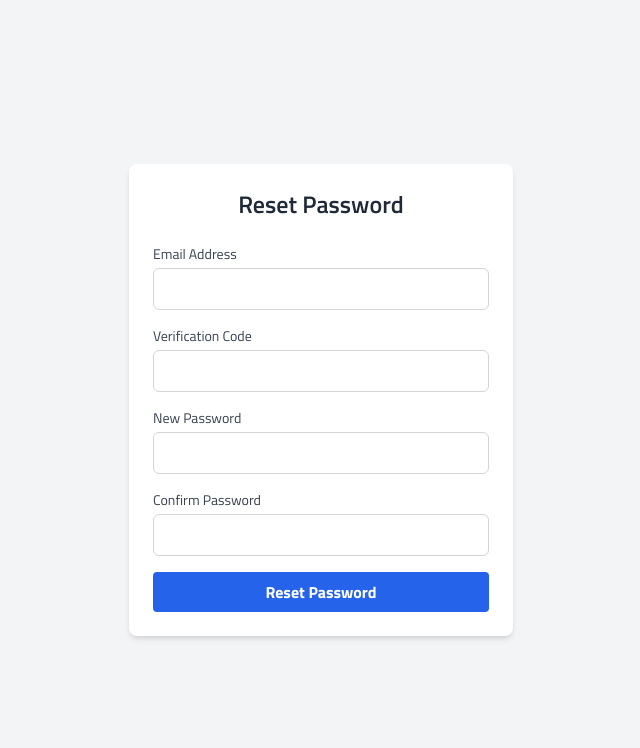
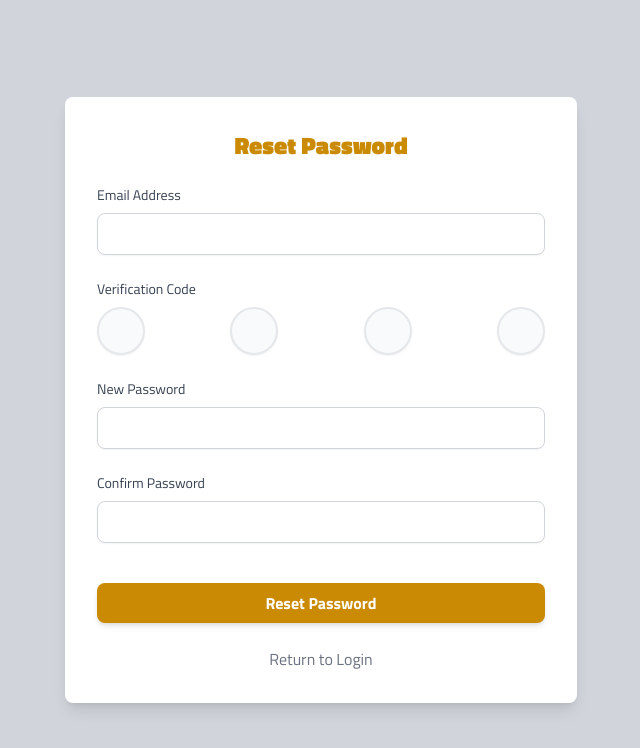
Before and after one commit to MubbyCoder/lms-users, a React (Vite) app: page /reset_password in a window 1280 px wide. Shown: the top 748 px of the page, without its empty margins (319-959 px from the left). Built offline with nearby package versions, Linux system fonts and the light colour scheme.

Commit message:
update new changes

```diff
--- a/src/contexts/AuthContext.jsx
+++ b/src/contexts/AuthContext.jsx
@@ -91,7 +91,7 @@ const AuthProvider = ({ children }) => {
       setEmail(email); // Store email in state
       localStorage.setItem("email", email); // Save email to localStorage
       toast.success("Verification code sent to your email.");
-      navigate("/verify-code");
+      navigate("/verifyCode");
     } catch (error) {
       handleApiError(error, "Failed to send verification code.");
     } finally {
@@ -105,7 +105,7 @@ const AuthProvider = ({ children }) => {
     try {
       await axios.post(`${apiUrl}/auth/verifyCode`, { email, verificationCode });
       toast.success("Verification successful. You can now reset your password.");
-      navigate("/reset-password");
+      navigate("/reset_password");
     } catch (error) {
       handleApiError(error, "Verification failed. Please check the code.");
     } finally {
@@ -121,6 +121,7 @@ const AuthProvider = ({ children }) => {
         email,
         verificationCode,
         password,
+        confirmPassword: password,
       });
       toast.success("Password reset successful! Please log in.");
       navigate("/login");
--- a/src/pages/ForgotPassword.jsx
+++ b/src/pages/ForgotPassword.jsx
@@ -22,7 +22,7 @@ const ForgotPassword = () => {
       setLoading(true);
       try {
         const res = await axios.post(
-          `${apiUrl}/auth/forgot-password`, // Fixed template string
+          `${apiUrl}/auth/forgot-password`,
           { email: values.email },
           {
             headers: {
@@ -33,9 +33,8 @@ const ForgotPassword = () => {
 
         if (res.status === 200) {
           toast.success("Verification code sent to your email.");
-          localStorage.setItem("email", values.email); // Store email
-          console.log("Navigating to /verify-code");
-          navigate("/verify-code");
+          localStorage.setItem("email", values.email);
+          navigate("/verifyCode");
         }
       } catch (err) {
         toast.error(err.response?.data?.message || "An error occurred.");
@@ -46,10 +45,15 @@ const ForgotPassword = () => {
   });
 
   return (
-    <div className="flex items-center justify-center h-screen bg-gray-100">
-      <div className="w-full max-w-sm mx-auto bg-white p-6 shadow-md rounded-lg">
-        <h2 className="text-2xl font-semibold text-center text-gray-800 mb-6">Forgot Password</h2>
-        <form onSubmit={formik.handleSubmit} className="space-y-4">
+    <div className="min-h-screen flex items-center justify-center bg-gradient-to-r from-gray-800 to-gray-900 p-4">
+      <div className="w-full max-w-md bg-white shadow-lg rounded-lg p-6 sm:p-8">
+        <h2 className="text-3xl font-extrabold text-center text-yellow-600 mb-4">
+          Forgot Password
+        </h2>
+        <p className="text-center text-gray-600 mb-6">
+          Enter your email address to receive a verification code.
+        </p>
+        <form onSubmit={formik.handleSubmit} className="space-y-6">
           <div>
             <label htmlFor="email" className="block text-sm font-medium text-gray-700">
               Email Address
@@ -58,7 +62,12 @@ const ForgotPassword = () => {
               type="email"
               id="email"
               name="email"
-              className="mt-1 block w-full px-3 py-2 border border-gray-300 rounded-md focus:outline-none focus:ring-blue-500 focus:border-blue-500"
+              placeholder="Enter your email"
+              className={`mt-2 w-full px-4 py-2 border rounded-lg shadow-sm ${
+                formik.touched.email && formik.errors.email
+                  ? "border-red-500 focus:ring-red-500 focus:border-red-500"
+                  : "border-gray-300 focus:ring-yellow-500 focus:border-yellow-500"
+              }`}
               value={formik.values.email}
               onChange={formik.handleChange}
               onBlur={formik.handleBlur}
@@ -67,16 +76,28 @@ const ForgotPassword = () => {
               <p className="text-red-500 text-sm mt-1">{formik.errors.email}</p>
             )}
           </div>
-          <div className="mt-4">
+          <div>
             <button
               type="submit"
-              className="w-full bg-blue-600 hover:bg-blue-700 text-white font-bold py-2 px-4 rounded focus:outline-none"
+              className={`w-full py-2 px-4 text-white font-bold rounded-lg shadow-md transition-colors ${
+                loading
+                  ? "bg-gray-500 cursor-not-allowed"
+                  : "bg-yellow-600 hover:bg-yellow-700"
+              }`}
               disabled={loading}
             >
               {loading ? "Sending..." : "Send Verification Code"}
             </button>
           </div>
         </form>
+        <div className="mt-6 text-center">
+          <button
+            onClick={() => navigate("/login")}
+            className="text-gray-500 hover:text-yellow-600 font-medium transition-colors"
+          >
+            Return to Login
+          </button>
+        </div>
       </div>
     </div>
   );
--- a/src/pages/LogIn.jsx
+++ b/src/pages/LogIn.jsx
@@ -109,7 +109,7 @@ const Login = () => {
           {/* Forgot Password */}
           <div className="text-right mt-4 sm:mt-2">
             <Link
-              to="/forgot-password"
+              to="/forgot_password"
               className="text-sm text-yellow-400 hover:underline sm:inline-block sm:px-2 sm:py-1"
             >
               Forgot Password?
--- a/src/pages/ResetPassword.jsx
+++ b/src/pages/ResetPassword.jsx
@@ -3,7 +3,7 @@ import { useFormik } from "formik";
 import * as Yup from "yup";
 import { useAuth } from "../contexts/AuthContext";
 import { useNavigate } from "react-router-dom";
-import { toast} from "react-toastify";
+import { toast } from "react-toastify";
 
 const ResetPassword = () => {
   const [loading, setLoading] = useState(false);
@@ -13,7 +13,7 @@ const ResetPassword = () => {
   const formik = useFormik({
     initialValues: {
       email: "",
-      verificationCode: "",
+      verificationCode: ["", "", "", ""], // Array for 4-digit code
       password: "",
       confirmPassword: "",
     },
@@ -21,9 +21,13 @@ const ResetPassword = () => {
       email: Yup.string()
         .email("Invalid email address")
         .required("Email is required"),
-      verificationCode: Yup.string()
-        .length(4, "Code must be 4 digits")
-        .required("Verification code is required"),
+      verificationCode: Yup.array()
+        .of(
+          Yup.string()
+            .matches(/^\d$/, "Each digit must be a number")
+            .required("Required")
+        )
+        .length(4, "Verification code must be 4 digits"),
       password: Yup.string()
         .min(6, "Password must be at least 6 characters")
         .required("Password is required"),
@@ -34,10 +38,10 @@ const ResetPassword = () => {
     onSubmit: async (values) => {
       setLoading(true);
       try {
-        // Call resetPassword API from AuthContext
-        await resetPassword(values.email, values.verificationCode, values.password, values.confirmPassword);
-        toast.success("Password has been reset successfully!");
-        navigate("/login"); // Redirect to login page on success
+        const verificationCode = values.verificationCode.join(""); // Combine the 4 digits
+        await resetPassword(values.email, verificationCode, values.password);
+        toast.success("Password reset successful!");
+        navigate("/login");
       } catch (err) {
         toast.error(err?.response?.data?.message || "Error resetting password");
       } finally {
@@ -46,11 +50,25 @@ const ResetPassword = () => {
     },
   });
 
+  const handleCodeChange = (index, value) => {
+    if (/^\d?$/.test(value)) {
+      const updatedCode = [...formik.values.verificationCode || ["", "", "", ""]];
+      updatedCode[index] = value;
+      formik.setFieldValue("verificationCode", updatedCode);
+
+      // Automatically move to the next input
+      if (value && index < 3) {
+        document.getElementById(`code-input-${index + 1}`).focus();
+      }
+    }
+  };
+
   return (
-    <div className="flex items-center justify-center h-screen bg-gray-100">
-      <div className="w-full max-w-sm mx-auto bg-white p-6 shadow-md rounded-lg">
-        <h2 className="text-2xl font-semibold text-center text-gray-800 mb-6">Reset Password</h2>
-        <form onSubmit={formik.handleSubmit} className="space-y-4">
+    <div className="min-h-screen flex items-center justify-center bg-gray-300 p-4">
+      <div className="w-full max-w-lg bg-white shadow-lg rounded-lg p-6 sm:p-8">
+        <h2 className="text-2xl font-extrabold text-center text-yellow-600 mb-6">Reset Password</h2>
+        <form onSubmit={formik.handleSubmit} className="space-y-6">
+          {/* Email */}
           <div>
             <label htmlFor="email" className="block text-sm font-medium text-gray-700">
               Email Address
@@ -59,7 +77,11 @@ const ResetPassword = () => {
               type="email"
               id="email"
               name="email"
-              className="mt-1 block w-full px-3 py-2 border border-gray-300 rounded-md focus:outline-none focus:ring-blue-500 focus:border-blue-500"
+              className={`mt-2 block w-full px-4 py-2 border rounded-lg shadow-sm ${
+                formik.touched.email && formik.errors.email
+                  ? "border-red-500 focus:ring-red-500 focus:border-red-500"
+                  : "border-gray-300 focus:ring-yellow-500 focus:border-yellow-500"
+              }`}
               value={formik.values.email}
               onChange={formik.handleChange}
               onBlur={formik.handleBlur}
@@ -68,23 +90,28 @@ const ResetPassword = () => {
               <p className="text-red-500 text-sm mt-1">{formik.errors.email}</p>
             )}
           </div>
+
+          {/* Verification Code */}
           <div>
-            <label htmlFor="verificationCode" className="block text-sm font-medium text-gray-700">
+            <label className="block text-sm font-medium text-gray-700">
               Verification Code
             </label>
-            <input
-              type="text"
-              id="verificationCode"
-              name="verificationCode"
-              className="mt-1 block w-full px-3 py-2 border border-gray-300 rounded-md focus:outline-none focus:ring-blue-500 focus:border-blue-500"
-              value={formik.values.verificationCode}
-              onChange={formik.handleChange}
-              onBlur={formik.handleBlur}
-            />
-            {formik.touched.verificationCode && formik.errors.verificationCode && (
-              <p className="text-red-500 text-sm mt-1">{formik.errors.verificationCode}</p>
-            )}
+            <div className="flex justify-between gap-4 mt-2">
+              {formik.values.verificationCode.map((code, index) => (
+                <input
+                  key={index}
+                  id={`code-input-${index}`}
+                  type="text"
+                  maxLength="1"
+                  value={code || ""}
+                  onChange={(e) => handleCodeChange(index, e.target.value)}
+                  className="w-12 h-12 text-center text-xl font-bold border-2 rounded-full focus:outline-none shadow-sm bg-gray-50 text-gray-800 focus:ring-2 focus:ring-yellow-500 focus:border-yellow-500"
+                />
+              ))}
+            </div>
           </div>
+
+          {/* Password */}
           <div>
             <label htmlFor="password" className="block text-sm font-medium text-gray-700">
               New Password
@@ -93,7 +120,11 @@ const ResetPassword = () => {
               type="password"
               id="password"
               name="password"
-              className="mt-1 block w-full px-3 py-2 border border-gray-300 rounded-md focus:outline-none focus:ring-blue-500 focus:border-blue-500"
+              className={`mt-2 block w-full px-4 py-2 border rounded-lg shadow-sm ${
+                formik.touched.password && formik.errors.password
+                  ? "border-red-500 focus:ring-red-500 focus:border-red-500"
+                  : "border-gray-300 focus:ring-yellow-500 focus:border-yellow-500"
+              }`}
               value={formik.values.password}
               onChange={formik.handleChange}
               onBlur={formik.handleBlur}
@@ -102,6 +133,8 @@ const ResetPassword = () => {
               <p className="text-red-500 text-sm mt-1">{formik.errors.password}</p>
             )}
           </div>
+
+          {/* Confirm Password */}
           <div>
             <label htmlFor="confirmPassword" className="block text-sm font-medium text-gray-700">
               Confirm Password
@@ -110,7 +143,11 @@ const ResetPassword = () => {
               type="password"
               id="confirmPassword"
               name="confirmPassword"
-              className="mt-1 block w-full px-3 py-2 border border-gray-300 rounded-md focus:outline-none focus:ring-blue-500 focus:border-blue-500"
+              className={`mt-2 block w-full px-4 py-2 border rounded-lg shadow-sm ${
+                formik.touched.confirmPassword && formik.errors.confirmPassword
+                  ? "border-red-500 focus:ring-red-500 focus:border-red-500"
+                  : "border-gray-300 focus:ring-yellow-500 focus:border-yellow-500"
+              }`}
               value={formik.values.confirmPassword}
               onChange={formik.handleChange}
               onBlur={formik.handleBlur}
@@ -119,18 +156,30 @@ const ResetPassword = () => {
               <p className="text-red-500 text-sm mt-1">{formik.errors.confirmPassword}</p>
             )}
           </div>
-          <div className="mt-4">
+
+          {/* Submit Button */}
+          <div className="pt-4">
             <button
               type="submit"
-              className={`w-full ${
-                loading ? "bg-gray-400" : "bg-blue-600"
-              } hover:bg-blue-700 text-white font-bold py-2 px-4 rounded focus:outline-none`}
+              className={`w-full py-2 px-4 rounded-lg shadow-md text-white font-bold ${
+                loading
+                  ? "bg-gray-400 cursor-not-allowed"
+                  : "bg-yellow-600 hover:bg-yellow-700 focus:ring-2 focus:ring-yellow-500"
+              }`}
               disabled={loading}
             >
               {loading ? "Resetting..." : "Reset Password"}
             </button>
           </div>
         </form>
+        <div className="mt-6 text-center">
+          <button
+            onClick={() => navigate("/login")}
+            className="text-gray-500 hover:text-yellow-600 font-medium"
+          >
+            Return to Login
+          </button>
+        </div>
       </div>
     </div>
   );
--- a/src/pages/VerifyCode.jsx
+++ b/src/pages/VerifyCode.jsx
@@ -4,58 +4,87 @@ import { useNavigate } from "react-router-dom";
 import { toast } from "react-toastify";
 
 const VerifyCode = () => {
-  const [verificationCode, setVerificationCode] = useState("");
+  const [verificationCode, setVerificationCode] = useState(["", "", "", ""]);
   const { verifyCode, loading, email } = useAuth();
   const navigate = useNavigate();
 
   useEffect(() => {
-    // If there's no email in the context, navigate back to the login/signup page
     if (!email) {
       toast.error("Please log in to verify your code.");
       navigate("/login");
     }
   }, [email, navigate]);
 
+  const handleCodeChange = (index, value) => {
+    if (/^\d?$/.test(value)) {
+      const updatedCode = [...verificationCode];
+      updatedCode[index] = value;
+      setVerificationCode(updatedCode);
+
+      // Automatically move focus to the next input if not the last one
+      if (value && index < 3) {
+        document.getElementById(`code-input-${index + 1}`).focus();
+      }
+    }
+  };
+
   const handleSubmit = (e) => {
     e.preventDefault();
-    // Check if the verification code is entered
-    if (!verificationCode) {
-      toast.error("Please enter a verification code.");
+
+    // Check if all the code fields are filled
+    const fullCode = verificationCode.join("");
+    if (fullCode.length !== 4) {
+      toast.error("Please enter a valid 4-digit verification code.");
       return;
     }
+
     // Send email and verification code for validation
-    verifyCode(email, verificationCode);
+    verifyCode(email, fullCode);
   };
 
   return (
-    <div className="flex items-center justify-center h-screen bg-gray-100">
-      <div className="w-full max-w-sm mx-auto bg-white p-6 shadow-md rounded-lg">
-        <h2 className="text-2xl font-semibold text-center text-gray-800 mb-6">Verify Code</h2>
-        <form onSubmit={handleSubmit} className="space-y-4">
+    <div className="min-h-screen flex items-center justify-center bg-gradient-to-r from-gray-800 to-gray-900 p-4">
+      <div className="w-full max-w-md bg-white shadow-lg rounded-lg p-6 sm:p-8">
+        <h2 className="text-3xl font-extrabold text-center text-yellow-600 mb-4">Verify Code</h2>
+        <p className="text-center text-gray-600 mb-6">
+          Enter the 4-digit verification code sent to your email.
+        </p>
+        <form onSubmit={handleSubmit} className="space-y-6">
+          <div className="flex justify-center gap-3">
+            {verificationCode.map((code, index) => (
+              <input
+                key={index}
+                id={`code-input-${index}`}
+                type="text"
+                maxLength="1"
+                value={code}
+                onChange={(e) => handleCodeChange(index, e.target.value)}
+                className="w-12 h-12 text-center text-xl font-bold border-2 border-gray-300 rounded-full focus:outline-none focus:ring-2 focus:ring-yellow-500 focus:border-yellow-500"
+              />
+            ))}
+          </div>
           <div>
-            <label htmlFor="verificationCode" className="block text-sm font-medium text-gray-700">
-              Enter the verification code
-            </label>
-            <input
-              type="text"
-              id="verificationCode"
-              name="verificationCode"
-              className="mt-1 block w-full px-3 py-2 border border-gray-300 rounded-md focus:outline-none focus:ring-blue-500 focus:border-blue-500"
-              value={verificationCode}
-              onChange={(e) => setVerificationCode(e.target.value)}
-            />
-          </div>
-
-          <div className="mt-4">
             <button
               type="submit"
-              className={`w-full bg-blue-600 hover:bg-blue-700 text-white font-bold py-2 px-4 rounded focus:outline-none ${loading ? "opacity-50 cursor-not-allowed" : ""}`}
+              className={`w-full py-2 px-4 text-white font-bold rounded-lg shadow-md transition-colors ${
+                loading
+                  ? "bg-gray-500 cursor-not-allowed"
+                  : "bg-yellow-600 hover:bg-yellow-700"
+              }`}
               disabled={loading}
             >
               {loading ? "Verifying..." : "Verify Code"}
             </button>
           </div>
         </form>
+        <div className="mt-6 text-center">
+          <button
+            onClick={() => navigate("/login")}
+            className="text-gray-500 hover:text-yellow-600 font-medium transition-colors"
+          >
+            Return to Login
+          </button>
+        </div>
       </div>
     </div>
   );
```
